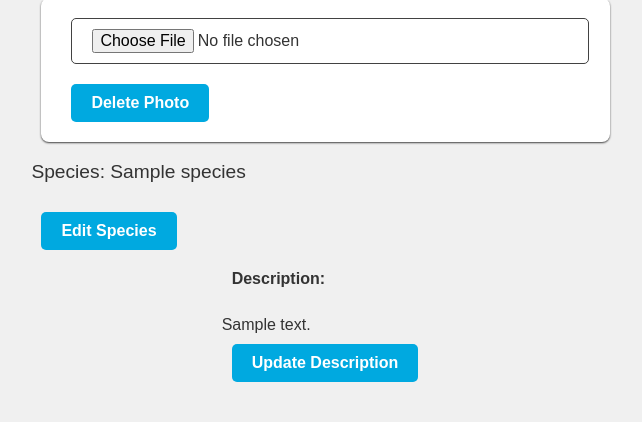
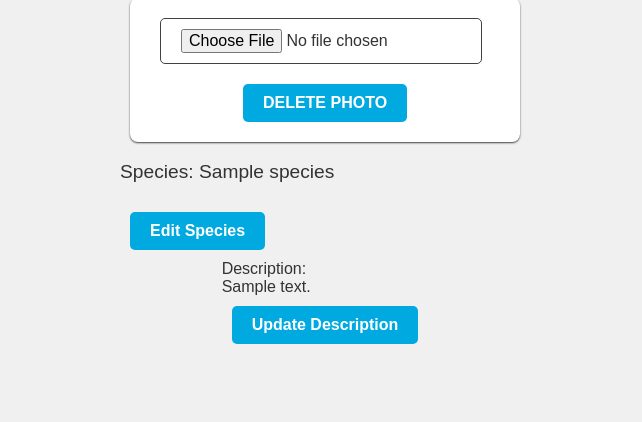
Before and after one commit to ArturSultanov/iis-proj, a Python web app: template templates/animal/animal_edit.html in a window 1280 px wide. Shown: the part 467-889 px from the top of the page, without its empty margins (315-957 px from the left). After the commit the page ends 811 px from the top, so only its background shows below. Run offline with Jinja, Linux system fonts and the light colour scheme; the template is opened without the code that fills it: most values are stand-ins (such as "Sample title", 1, 10 or a date in 2020).

Commit message:
fix(): forms fix

```diff
--- a/static/css/main.css
+++ b/static/css/main.css
@@ -10,6 +10,7 @@ body {
 
 h1 {
     color: #00a9e0;
+    text-transform: uppercase;
 }
 
 p {
@@ -66,15 +67,25 @@ form {
     background-color: #ffffff;
     box-shadow: 0 1px 2px #424242;
     width: 90%;
+    max-width: 350px;
     margin: 10px;
     padding: 10px 20px;
     border-radius: 8px;
-}
 
-label {
-    display: block;
-    margin: 10px;
-    font-weight: bold;
+    button {
+        /* align button to the center */
+        display: block;
+        margin: 10px auto;
+        text-transform: uppercase;
+    }
+
+    label {
+        display: block;
+        font-weight: bold;
+        margin: 10px 0;
+        text-transform: uppercase;
+        text-align: center;
+    }
 }
 
 input[type="text"],
@@ -83,7 +94,7 @@ input[type="password"],
 input[type="file"],
 textarea {
     border: 1px solid #424242;
-    width: 90%;
+    width: 80%;
     margin: 10px;
     padding: 10px 20px;
     border-radius: 5px;
```
